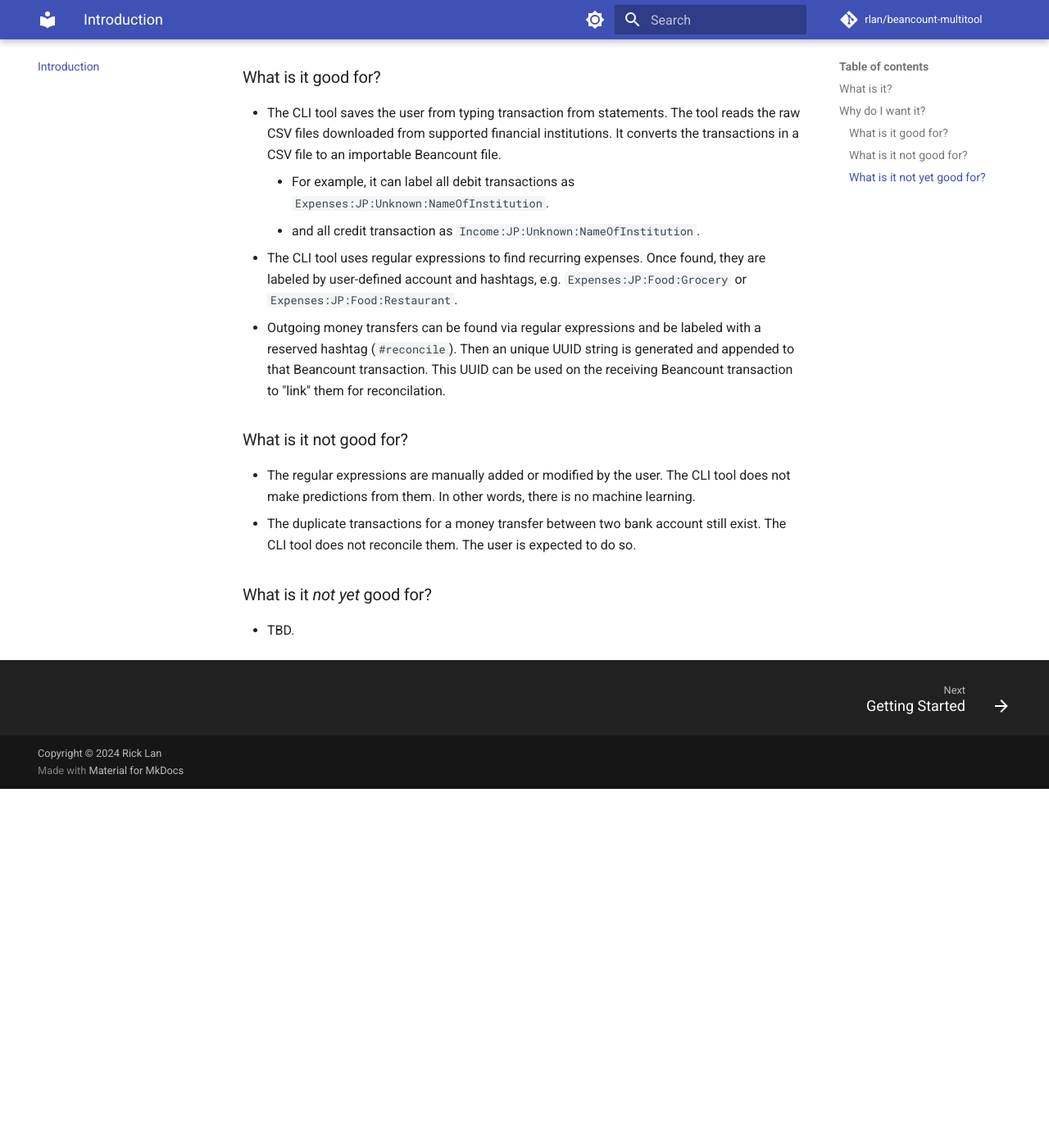
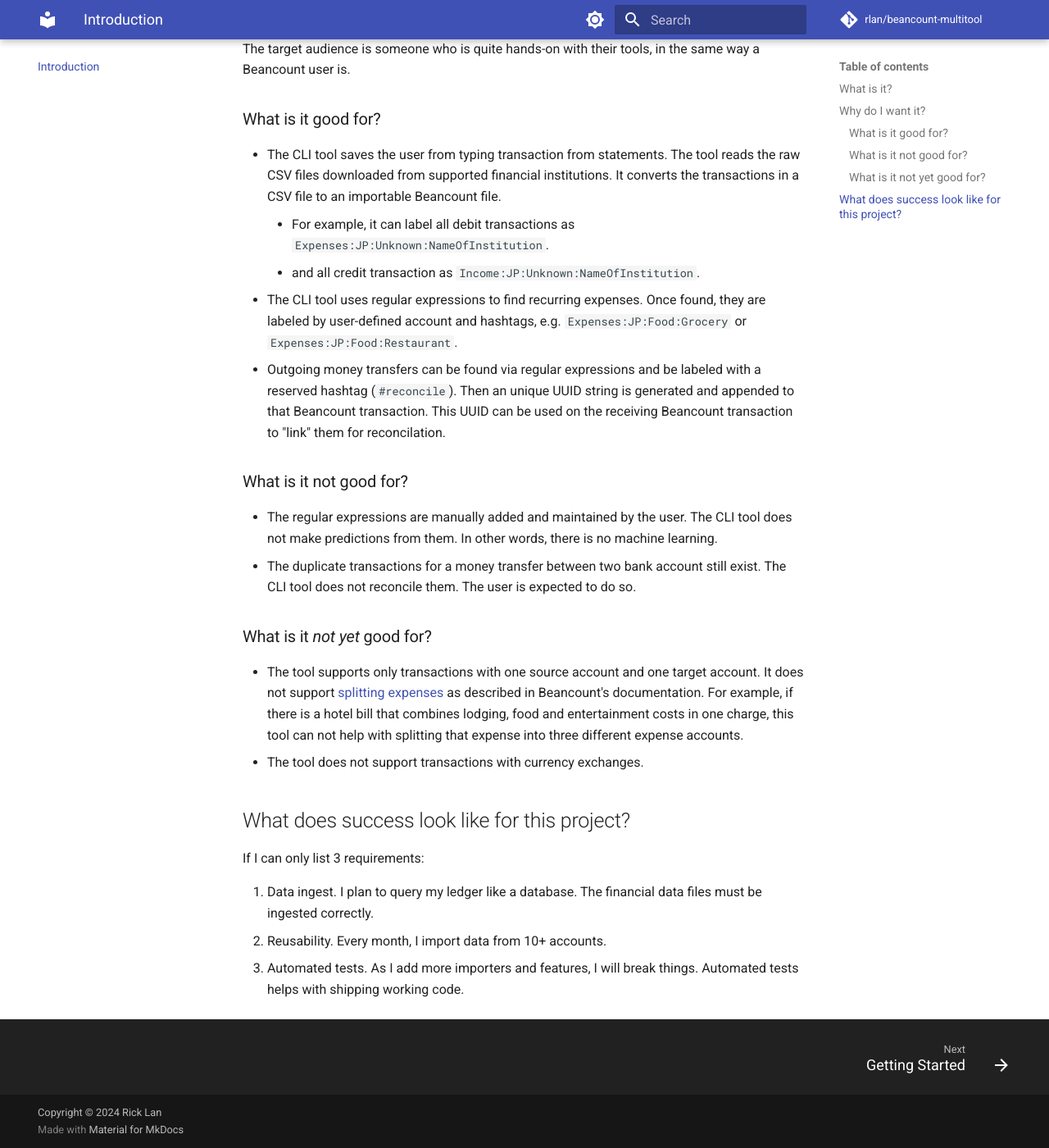
Before and after one commit to rlan/beancount-multitool, an MkDocs documentation site: the page built from docs/index.md, in a window 1280 px wide and 1400 px high, scrolled down 467 px. Shown: the whole window at 82% size. Built offline with MkDocs 1.6.1 and Material for MkDocs 9.7.7, drawn with Linux system fonts in a browser that asks for light colours; comment, search, counter and statistics services are not loaded; before the commit the page ends 1429 px from its top, so only the background shows below that; some of the changed text lies outside the part shown.

Commit message:
Update docs

```diff
--- a/docs/index.md
+++ b/docs/index.md
@@ -2,13 +2,13 @@
 
 ## What is it?
 
-Beancount Multitool is a collection of tools for the end users of [Beancount](https://github.com/beancount/beancount). There is a command-line-interface (CLI) tool that converts financial data from financial institutions to Beancount files.
+Beancount Multitool is a collection of tools for the end users of [Beancount](https://github.com/beancount/beancount). Currenly, the entry point is a command-line-interface (CLI) tool that converts financial data from financial institutions to Beancount files.
 
 ## Why do I want it?
 
-There is no importers for Japan financial institutions on Beancount's [contribution list](https://beancount.github.io/docs/external_contributions.html). So I created this tool.
+There is no importers for Japan financial institutions on Beancount's [contribution list](https://beancount.github.io/docs/external_contributions.html). So I created this tool. [Here](institutions/index.md) is a list of supported financial institutions.
 
-[Here](institutions/index.md) is a list of supported financial institutions.
+The target audience is someone who is quite hands-on with their tools, in the same way a Beancount user is.
 
 ### What is it good for?
 
@@ -20,9 +20,21 @@ There is no importers for Japan financial institutions on Beancount's [contribut
 
 ### What is it not good for?
 
-* The regular expressions are manually added or modified by the user. The CLI tool does not make predictions from them. In other words, there is no machine learning.
+* The regular expressions are manually added and maintained by the user. The CLI tool does not make predictions from them. In other words, there is no machine learning.
 * The duplicate transactions for a money transfer between two bank account still exist. The CLI tool does not reconcile them. The user is expected to do so.
 
 ### What is it *not yet* good for?
 
-* TBD.
+* The tool supports only transactions with one source account and one target account. It does not support [splitting expenses][] as described in Beancount's documentation. For example, if there is a hotel bill that combines lodging, food and entertainment costs in one charge, this tool can not help with splitting that expense into three different expense accounts.
+* The tool does not support transactions with currency exchanges.
+
+## What does success look like for this project?
+
+If I can only list 3 requirements:
+
+1. Data ingest. I plan to query my ledger like a database. The financial data files must be ingested correctly.
+2. Reusability. Every month, I import data from 10+ accounts.
+3. Automated tests. As I add more importers and features, I will break things. Automated tests helps with shipping working code.
+
+
+[splitting expenses]: https://beancount.github.io/docs/sharing_expenses_with_beancount.html#splitting-expenses
```
Also changed, not shown: docs/institutions/ja_bank.md (+13 -0 lines), docs/usage/index.md (+2 -1 lines).
